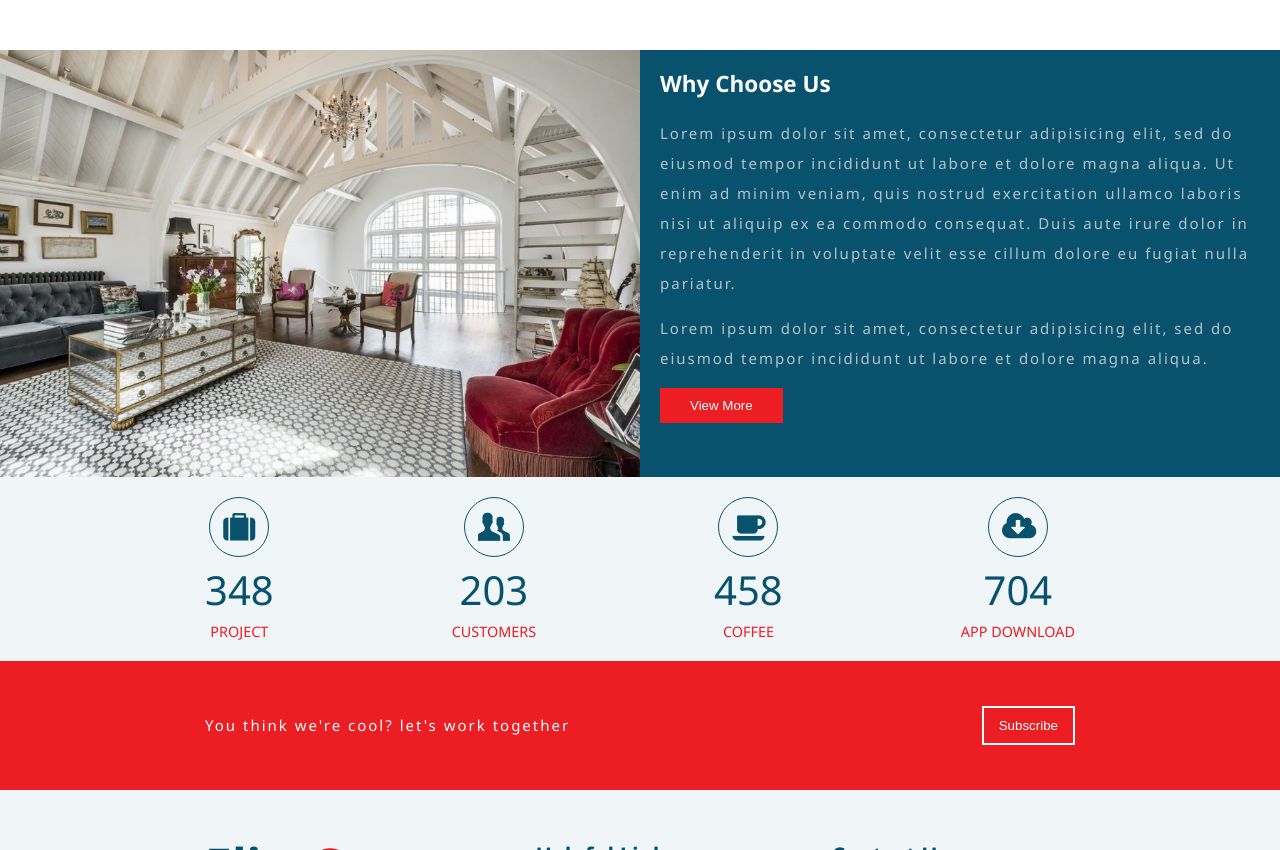
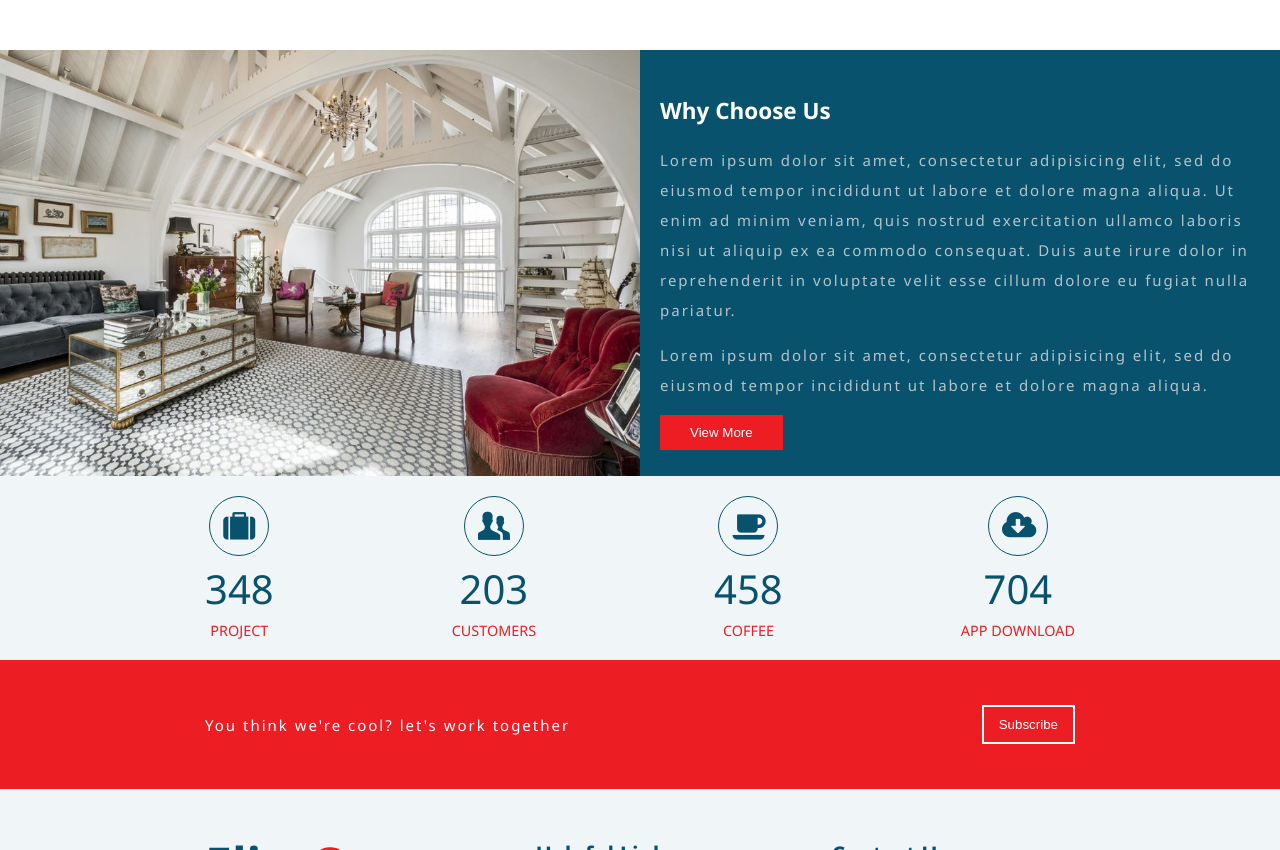
Before and after one commit to Aasim-Omar/EliteCorp-Template, a plain HTML site: page index.html in a window 1280 px wide. Shown: the part 3899-4749 px from the top of the page. Drawn offline with Linux system fonts and the light colour scheme.

Commit message:
Fixed Why us Section

```diff
--- a/css/style.css
+++ b/css/style.css
@@ -458,6 +458,7 @@
 /* Why Us */
 .why-us {
   padding: 0;
+  background-color: var(--main-blue);
 }
 .why-us .why-image {
   overflow: hidden;
@@ -469,7 +470,6 @@
 .why-us .why-content {
   color: #FFF;
   padding: 50px;
-  background-color: var(--main-blue);
 }
 .why-us .why-content .main-p {
   color: #b5c3c9;
--- a/js/main.js
+++ b/js/main.js
@@ -122,13 +122,6 @@
     });
   });
 
-  // Set Content Box Height On WHy-us Section On large Screens
-  if (window.innerWidth >= 1200) {
-    let whyImage = document.querySelector(".why-us .why-image");
-    let whyContent = document.querySelector(".why-us .why-content");
-    whyContent.style.height = `${whyImage.clientHeight}px`;
-  }
-
   // Statistics Section
   let statistic = document.querySelector(".statistic");
   let stat = document.querySelectorAll(".statistic .stat .num");
```
